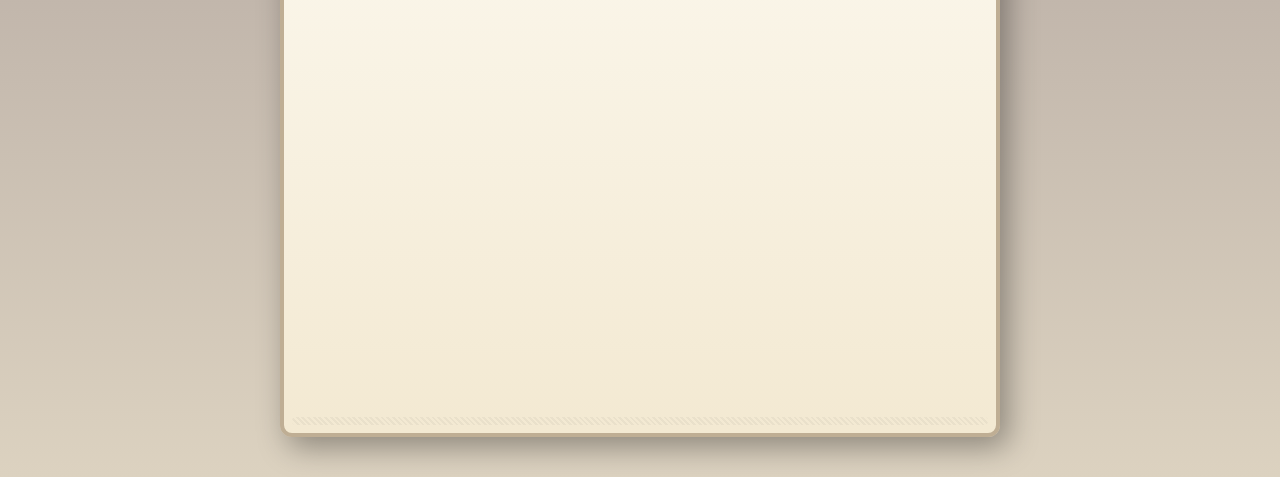
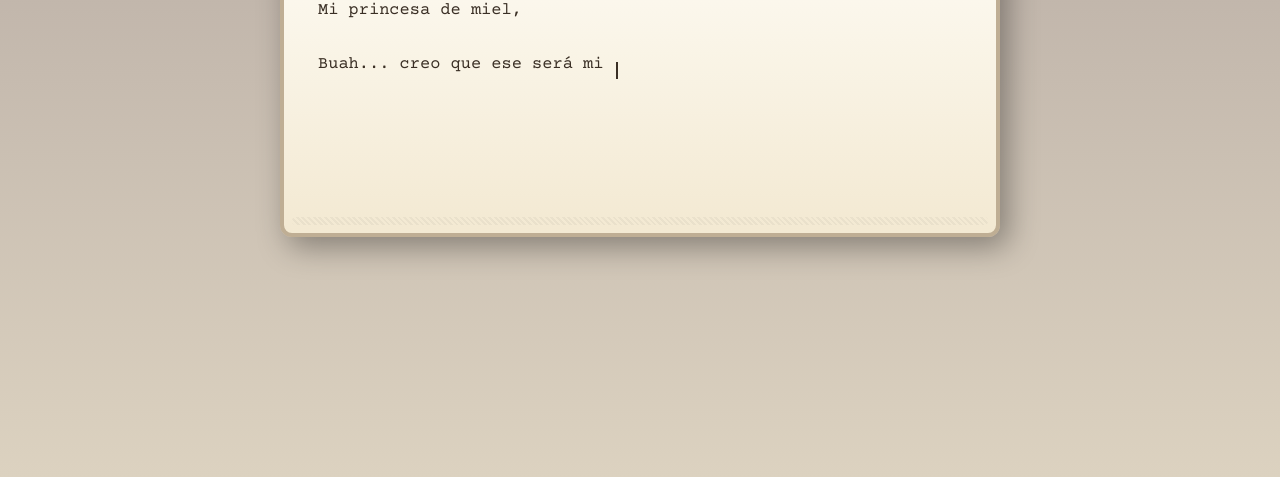
Before and after one commit to simpeandote/1stMONTH, a plain HTML site: page flower.html in a window 1280 px wide. Shown: the part 323-800 px from the top of the page. Drawn offline with nearby package versions, Linux system fonts and the light colour scheme.

Commit message:
Update flower.html

```diff
--- a/flower.html
+++ b/flower.html
@@ -34,7 +34,9 @@
   #paper {
     width: var(--paper-width);
     max-width: var(--paper-max);
-    height: 90vh; /* Se restaura la altura fija para evitar que se alargue */
+    min-height: 40vh; /* Altura inicial discreta */
+    max-height: 90vh; /* Altura máxima para evitar que se salga de la vista */
+    height: auto;
     background: linear-gradient(to bottom, var(--paper-bg-top), var(--paper-bg-bottom));
     padding: 28px 34px;
     border: 4px solid var(--frame);
@@ -44,7 +46,7 @@
     box-sizing: border-box;
     display: flex;
     flex-direction: column;
-    overflow-y: auto; /* Se habilita el scroll en el contenedor de la carta */
+    overflow-y: auto; /* Permite el desplazamiento cuando se alcanza la altura máxima */
   }
 
   #paper::before,
@@ -83,7 +85,6 @@
     line-height: 1.6;
     white-space: pre-wrap;
     word-break: break-word;
-    /* Eliminamos el overflow-y de aquí */
     padding-right: 8px;
   }
 
@@ -118,7 +119,9 @@
       font-size: 22px;
       white-space: normal;
     }
-    #paper { padding: 18px; }
+    #paper {
+      padding: 18px;
+    }
     #letter { font-size: 15px; }
   }
 </style>
```
